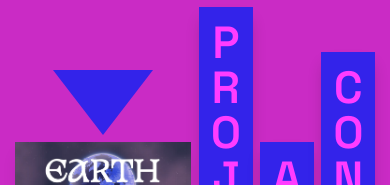
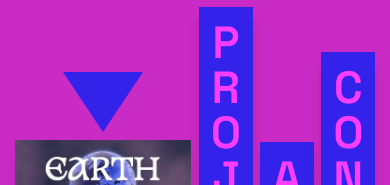
Before and after one commit to jefftbyrd/jefftbyrd.com, a Next.js app: page / in a window 390 px wide. Shown: the part 455-640 px from the top of the page. Built offline with nearby package versions, Linux system fonts and the light colour scheme.

Commit message:
adjust landing page triangle

```diff
--- a/src/app/page.tsx
+++ b/src/app/page.tsx
@@ -30,7 +30,7 @@ export default async function Index() {
               delay: 0,
               ease: [0, 0.71, 0.2, 1.01],
             }}
-            className="w-0 h-0 border-x-[50px] border-x-transparent border-t-[65px] border-t-(--color-foreground) self-center lg:border-x-[100px] lg:border-t-[120px] xl:border-x-[150px] xl:border-t-[200px] "
+            className="w-0 h-0 border-x-[40px] border-x-transparent border-t-[60px] border-t-(--color-foreground) self-center lg:border-x-[100px] lg:border-t-[120px] xl:border-x-[150px] xl:border-t-[200px] "
           />
           <HomeFeaturedProject
             url={`/projects/earthsong/`}
```
